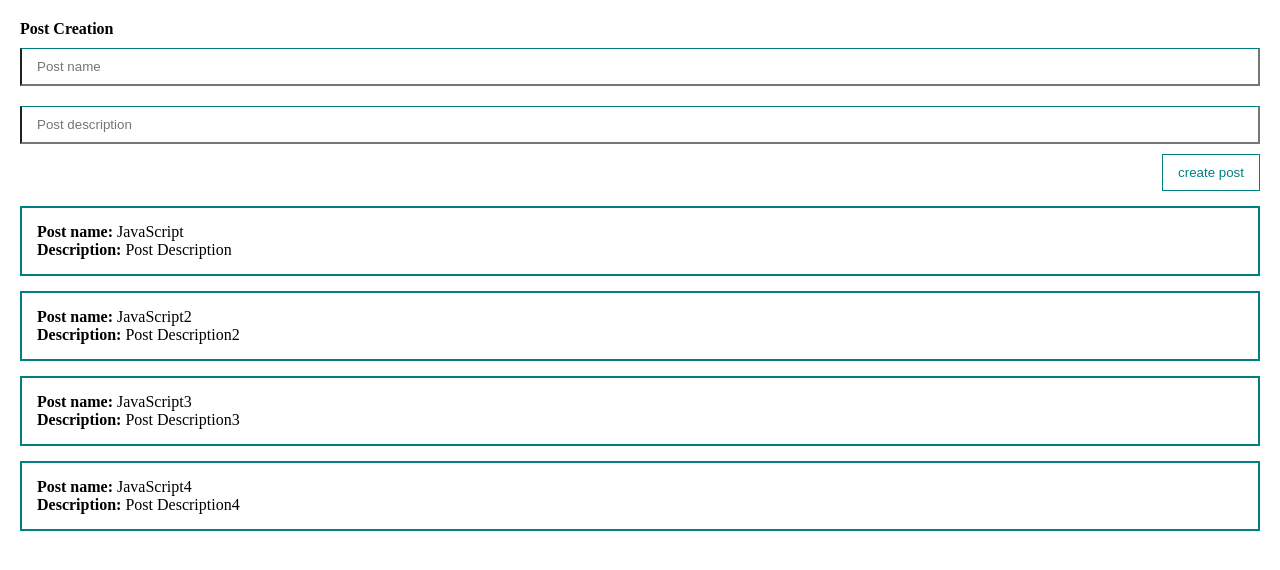
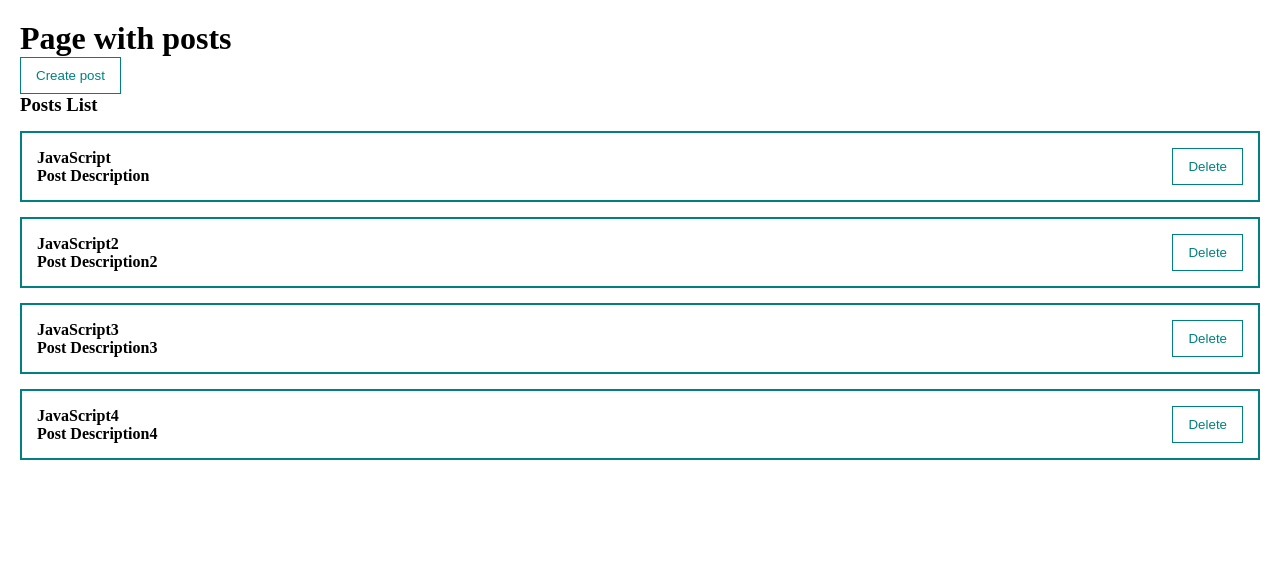
Before and after one commit to Jgatzwow/my-vue-app, a Vue app: page / in a window 1280 px wide. Shown: the top 570 px of the page. Built offline with nearby package versions, Linux system fonts and the light colour scheme.

Commit message:
created some basic ui components, added functionality to form

```diff
--- a/src/App.vue
+++ b/src/App.vue
@@ -1,6 +1,7 @@
 <script>
 import PostForm from '@/components/PostForm.vue';
 import PostList from '@/components/PostList.vue';
+
 
 export default {
   components: {
@@ -22,27 +23,37 @@ export default {
           id: 4, title: 'JavaScript4', body: 'Post Description4',
         },
       ],
-      title: '',
-      body: ''
+      dialogVisible: false,
     }
   },
   methods: {
-    createPostHandler() {
-      const newPost = {
-        id: Date.now(), title: this.title, body: this.body
-      }
-      this.posts.push(newPost)
-      this.title = ''
-      this.body = ''
+    createPost(post) {
+      this.posts.push(post)
+      this.dialogVisible = false
     },
+    removePost(post) {
+      this.posts = this.posts.filter(p => p.id !== post.id)
+    },
+    showDialog() {
+      this.dialogVisible = true
+    }
   }
 }
 </script>
 
 <template>
   <div class="app">
-    <post-form/>
-    <post-list :posts="posts"/>
+    <h1>Page with posts</h1>
+    <my-button @click="showDialog">
+      Create post
+    </my-button>
+    <my-dialog v-model:show="dialogVisible">
+      <post-form @create="createPost"/>
+    </my-dialog>
+    <post-list
+        @remove="removePost"
+        :posts="posts"
+    />
   </div>
 
 </template>
--- a/src/components/PostForm.vue
+++ b/src/components/PostForm.vue
@@ -1,29 +1,36 @@
 <template>
   <form @submit.prevent>
     <h4>Post Creation</h4>
-    <input
-        @input="post.title = $event.currentTarget.value"
-        v-bind:value="post.title"
-        class="input"
+    <my-input
+        v-model="post.title"
         type="text"
         placeholder="Post name"
-    >
-    <input
-        @input="post.body = $event.currentTarget.value"
-        v-bind:value="post.body"
-        class="input"
+    />
+    <my-input
+        v-model="post.body"
         type="text"
         placeholder="Post description"
-    >
-    <button class="btn">create post</button>
+    />
+    <my-button @click="createPost">Create post</my-button>
   </form>
 </template>
 
 <script>
+
 export default {
   data() {
     return {
       post: {
+        title: '',
+        body: ''
+      },
+    }
+  },
+  methods: {
+    createPost() {
+      this.post.id = Date.now()
+      this.$emit('create', this.post)
+      this.post = {
         title: '',
         body: ''
       }
@@ -38,19 +45,5 @@ form {
   flex-direction: column;
 }
 
-.input {
-  width: 100%;
-  border-top: 1px solid teal;
-  padding: 10px 15px;
-  margin-top: 10px;
-  margin-bottom: 10px;
-}
 
-.btn {
-  align-self: flex-end;
-  padding: 10px 15px;
-  color: teal;
-  background: none;
-  border: 1px solid teal;
-}
 </style>
--- /dev/null
+++ b/src/components/PostItem.vue
@@ -0,0 +1,43 @@
+<template>
+  <div class="post">
+    <div>
+      <div>
+        <strong>{{ post.title }}</strong>
+      </div>
+      <div>
+        <strong>{{ post.body }}</strong>
+      </div>
+    </div>
+    <div class="post__btns">
+      <my-button @click="$emit('remove', post)">
+        Delete
+      </my-button>
+    </div>
+  </div>
+</template>
+
+<script>
+
+export default {
+  props: {
+    post: {
+      type: Object,
+      required: true
+    }
+  }
+}
+</script>
+
+<style scoped>
+
+.post {
+  padding: 15px;
+  border: 2px solid teal;
+  margin-top: 15px;
+  display: flex;
+  align-items: center;
+  justify-content: space-between;
+}
+
+
+</style>
--- a/src/components/PostList.vue
+++ b/src/components/PostList.vue
@@ -1,12 +1,21 @@
 <template>
-  <div class="post" v-for="post in posts">
-    <div><strong>Post name:</strong> {{ post.title }}</div>
-    <div><strong>Description:</strong> {{ post.body }}</div>
+  <div v-if="posts.length > 0">
+    <h3>Posts List</h3>
+    <post-item
+        v-for="post in posts"
+        :key="post.id"
+        :post="post"
+        @remove="$emit('remove', post)"
+    />
   </div>
+  <h2 v-else>There are no Posts</h2>
 </template>
 
 <script>
+import PostItem from '@/components/PostItem.vue';
+
 export default {
+  components: {PostItem},
   props: {
     posts: {
       type: Array,
@@ -17,9 +26,5 @@ export default {
 </script>
 
 <style scoped>
-.post {
-  padding: 15px;
-  border: 2px solid teal;
-  margin-top: 15px;
-}
+
 </style>
--- /dev/null
+++ b/src/components/UI/MyButton.vue
@@ -0,0 +1,21 @@
+<template>
+  <button class="btn">
+    <slot></slot>
+  </button>
+</template>
+
+<script>
+export default {
+  name: 'my-button'
+}
+</script>
+
+<style scoped>
+.btn {
+  align-self: flex-end;
+  padding: 10px 15px;
+  color: teal;
+  background: none;
+  border: 1px solid teal;
+}
+</style>
--- /dev/null
+++ b/src/components/UI/MyDialogue.vue
@@ -0,0 +1,43 @@
+<template>
+  <div class="dialog" v-if="show" @click.stop="hideDialog">
+    <div @click.stop class="dialog__content">
+      <slot></slot>
+    </div>
+  </div>
+</template>
+
+<script>
+export default {
+  name: 'my-dialog',
+  props: {
+    show: Boolean,
+    default: false,
+  },
+  methods: {
+    hideDialog() {
+      this.$emit('update:show', false)
+    }
+  }
+}
+</script>
+
+<style scoped>
+.dialog {
+  top: 0;
+  bottom: 0;
+  right: 0;
+  left: 0;
+  background: rgba(0, 0, 0, 0.5);
+  position: fixed;
+  display: flex;
+}
+
+.dialog__content {
+  margin: auto;
+  background: white;
+  border-radius: 12px;
+  min-height: 50px;
+  min-width: 300px;
+  padding: 20px;
+}
+</style>
--- /dev/null
+++ b/src/components/UI/MyInput.vue
@@ -0,0 +1,27 @@
+<template>
+  <input :value="modelValue" @input="updateInput" class="input" type="text">
+</template>
+
+<script>
+export default {
+  name: 'my-input',
+  props: {
+    modelValue: [String, Number]
+  },
+  methods: {
+    updateInput(event) {
+      this.$emit('update:modelValue', event.currentTarget.value)
+    }
+  }
+}
+</script>
+
+<style scoped>
+.input {
+  width: 100%;
+  border-top: 1px solid teal;
+  padding: 10px 15px;
+  margin-top: 10px;
+  margin-bottom: 10px;
+}
+</style>
--- /dev/null
+++ b/src/components/UI/index.ts
@@ -0,0 +1,9 @@
+import MyButton from '@/components/UI/MyButton.vue';
+import MyInput from '@/components/UI/MyInput.vue'
+import MyDialog from '@/components/UI/MyDialogue.vue'
+
+export default [
+  MyButton,
+  MyInput,
+  MyDialog
+]
--- a/src/main.ts
+++ b/src/main.ts
@@ -1,5 +1,11 @@
-import { createApp } from 'vue'
+import {createApp} from 'vue'
 import App from './App.vue'
+import components from '@/components/UI'
 
+const app = createApp(App)
 
-createApp(App).mount('#app')
+components.forEach(component => {
+  app.component(component.name, component)
+})
+
+app.mount('#app')
```
Lines whose indentation alone changed are shown as unchanged.
